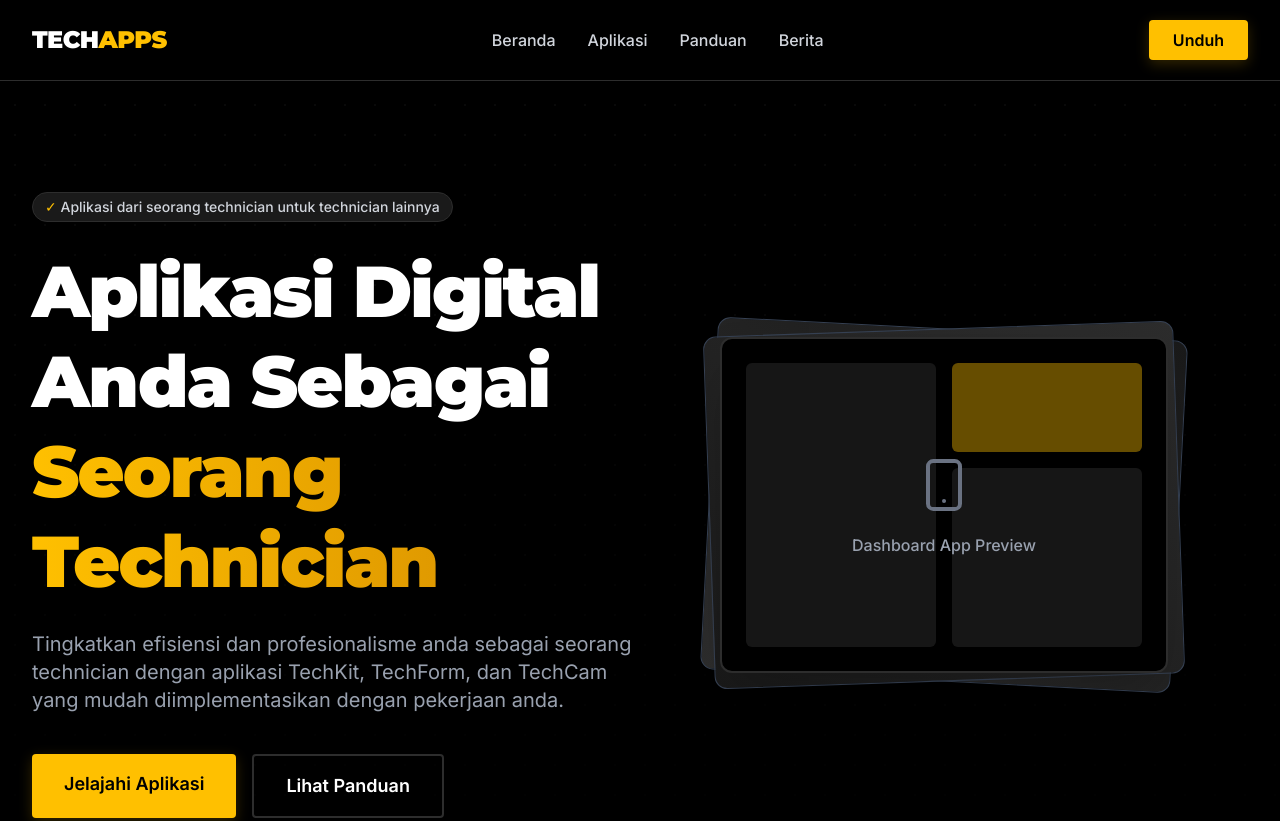
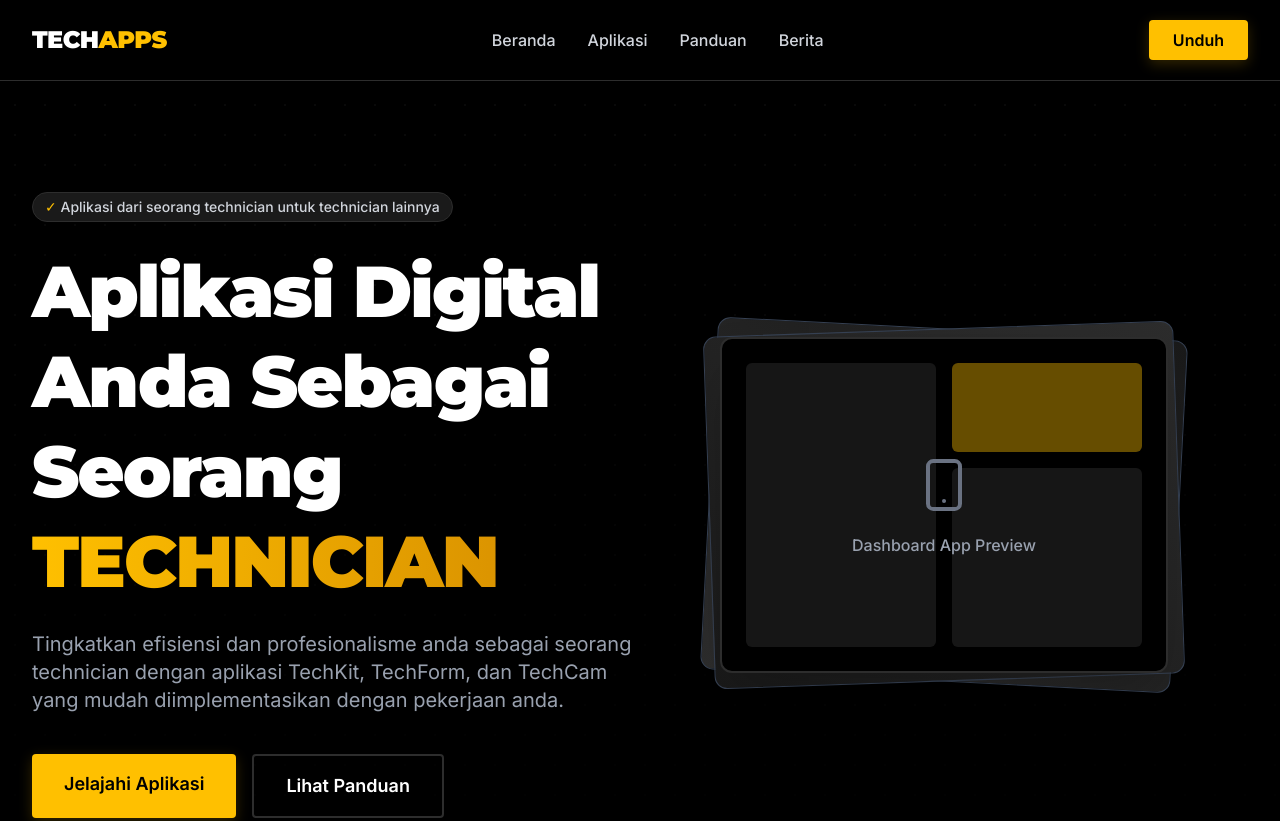
Before and after one commit to Arjadevv/Techapps, a website: page index.html in a window 1280 px wide. Shown: the top 821 px of the page. Drawn offline with Linux system fonts and the light colour scheme.

Commit message:
Update hero title text color grouping and capitalization

```diff
--- a/index.html
+++ b/index.html
@@ -78,8 +78,8 @@
                         <span class="text-industrial">✓</span> Aplikasi dari seorang technician untuk technician lainnya
                     </div>
                     <h1 class="text-5xl md:text-6xl lg:text-7xl font-heading font-black tracking-tight leading-tight mb-6">
-                        Aplikasi Digital Anda Sebagai
-                        <span class="block mt-1 text-transparent bg-clip-text bg-gradient-to-r from-industrial to-yellow-600">Seorang Technician</span>
+                        Aplikasi Digital Anda Sebagai Seorang
+                        <span class="block mt-1 text-transparent bg-clip-text bg-gradient-to-r from-industrial to-yellow-600">TECHNICIAN</span>
                     </h1>
                     <p class="mt-4 text-xl text-gray-400 mb-10 max-w-2xl mx-auto lg:mx-0">
                         Tingkatkan efisiensi dan profesionalisme anda sebagai seorang technician dengan aplikasi TechKit, TechForm, dan TechCam yang mudah diimplementasikan dengan pekerjaan anda.
```
